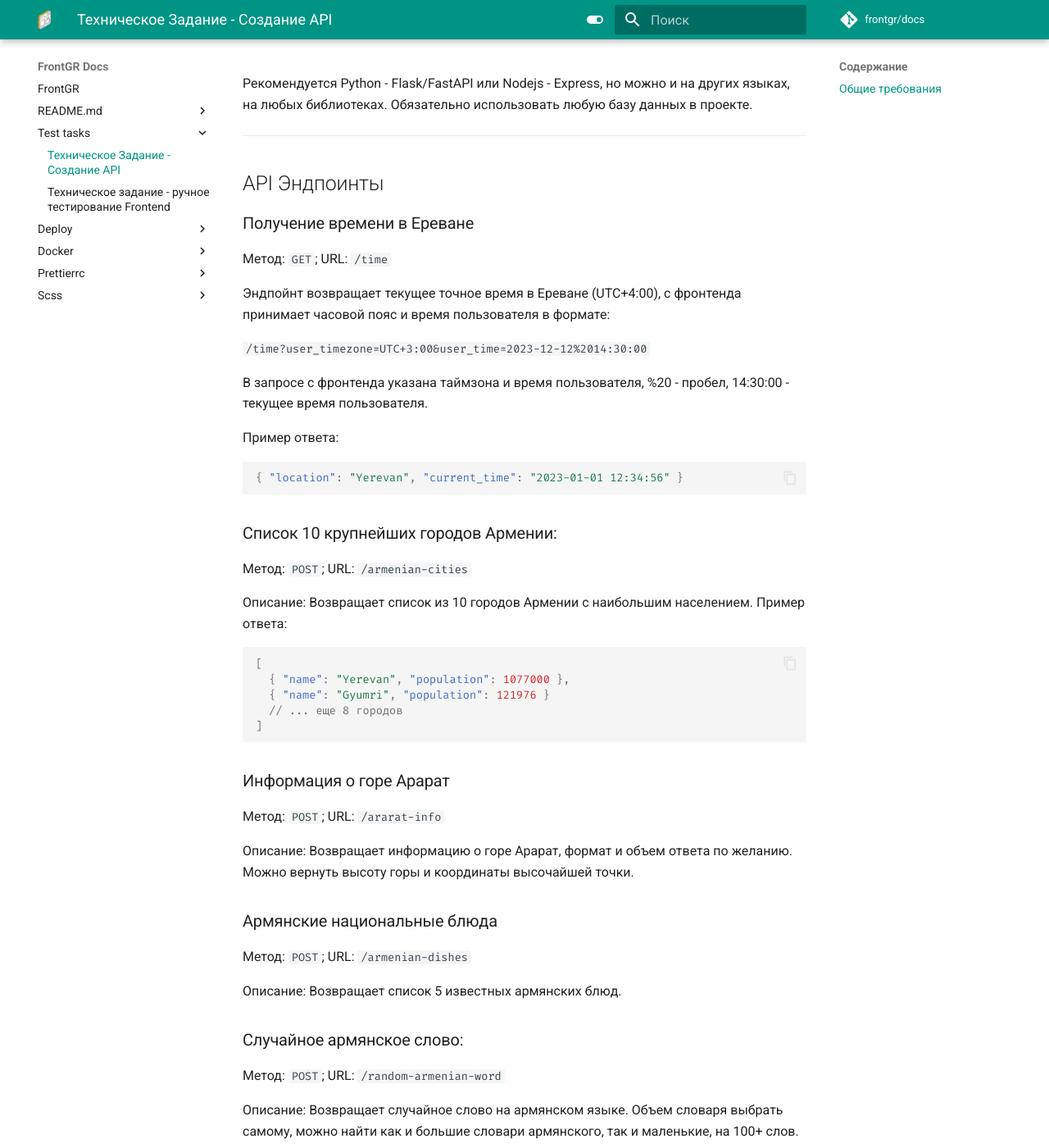
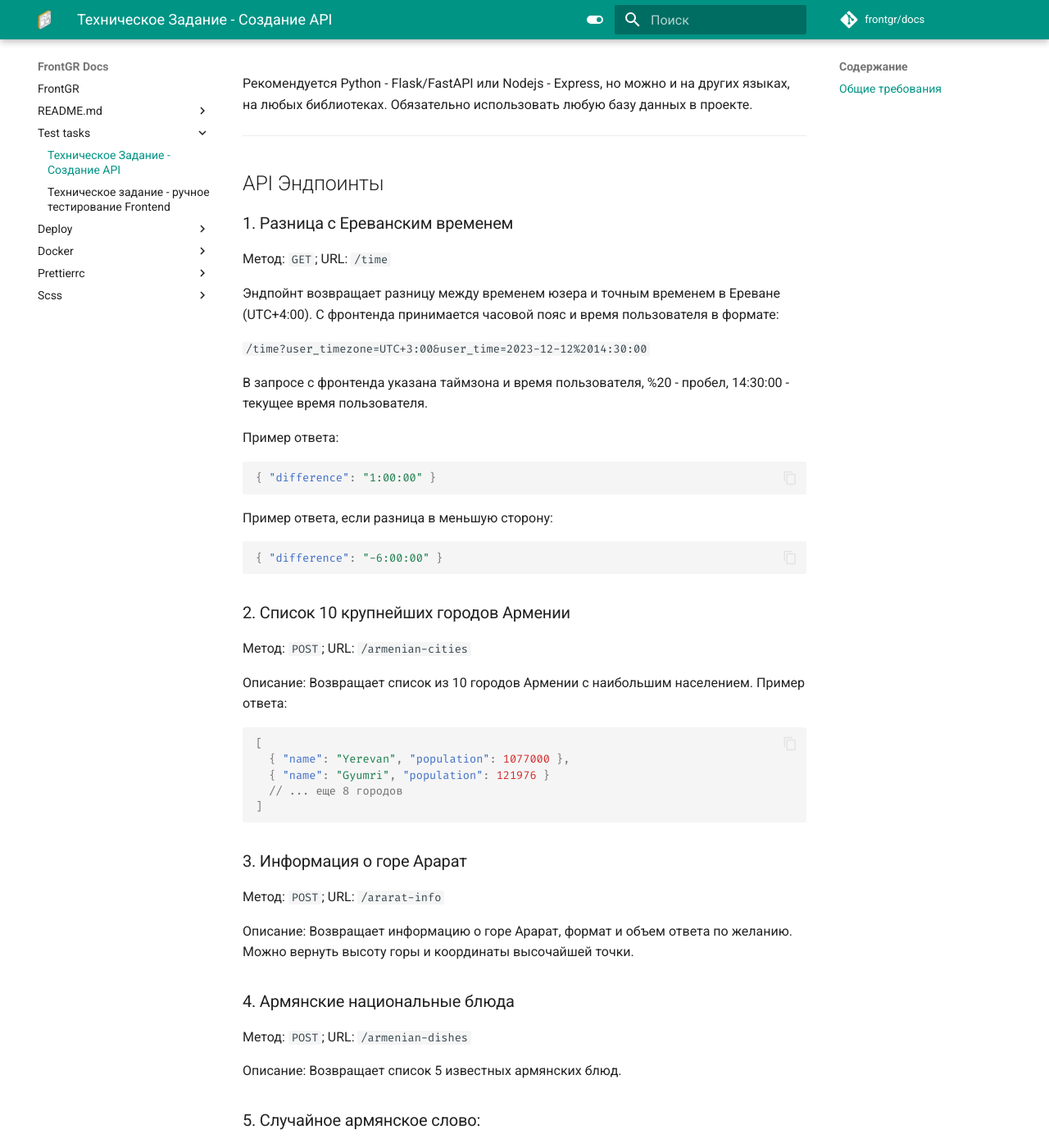
Before and after one commit to frontgr/docs, an MkDocs documentation site: the page built from docs/Test tasks/backend.md, in a window 1280 px wide and 1400 px high, scrolled down 417 px. Shown: the whole window at 82% size. Built offline with MkDocs 1.6.1 and Material for MkDocs 9.7.7, drawn with Linux system fonts in a browser that asks for light colours; comment, search, counter and statistics services are not loaded.

Commit message:
fix: Change tech task for backend

````diff
--- a/docs/Test tasks/backend.md
+++ b/docs/Test tasks/backend.md
@@ -16,11 +16,11 @@
 
 ## API Эндпоинты
 
-### Получение времени в Ереване
+### 1. Разница с Ереванским временем
 
 Метод: `GET`; URL: `/time`
 
-Эндпойнт возвращает текущее точное время в Ереване (UTC+4:00), с фронтенда принимает часовой пояс и время пользователя в формате:
+Эндпойнт возвращает разницу между временем юзера и точным временем в Ереване (UTC+4:00). С фронтенда принимается часовой пояс и время пользователя в формате:
 
 `/time?user_timezone=UTC+3:00&user_time=2023-12-12%2014:30:00`
 
@@ -29,10 +29,16 @@
 Пример ответа:
 
 ```json
-{ "location": "Yerevan", "current_time": "2023-01-01 12:34:56" }
+{ "difference": "1:00:00" }
 ```
 
-### Список 10 крупнейших городов Армении:
+Пример ответа, если разница в меньшую сторону:
+```json
+{ "difference": "-6:00:00" }
+```
+
+
+### 2. Список 10 крупнейших городов Армении
 
 Метод: `POST`; URL: `/armenian-cities`
 
@@ -47,19 +53,19 @@
 ]
 ```
 
-### Информация о горе Арарат
+### 3. Информация о горе Арарат
 
 Метод: `POST`; URL: `/ararat-info`
 
 Описание: Возвращает информацию о горе Арарат, формат и объем ответа по желанию. Можно вернуть высоту горы и координаты высочайшей точки.
 
-### Армянские национальные блюда
+### 4. Армянские национальные блюда
 
 Метод: `POST`; URL: `/armenian-dishes`
 
 Описание: Возвращает список 5 известных армянских блюд.
 
-### Случайное армянское слово:
+### 5. Случайное армянское слово:
 
 Метод: `POST`; URL: `/random-armenian-word`
 
````
